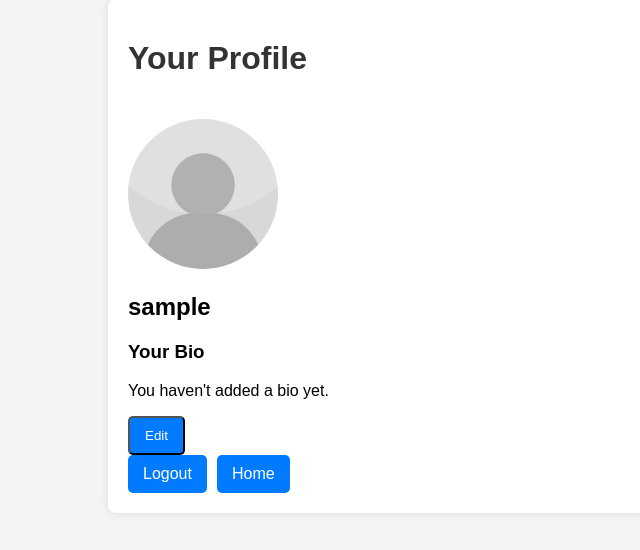
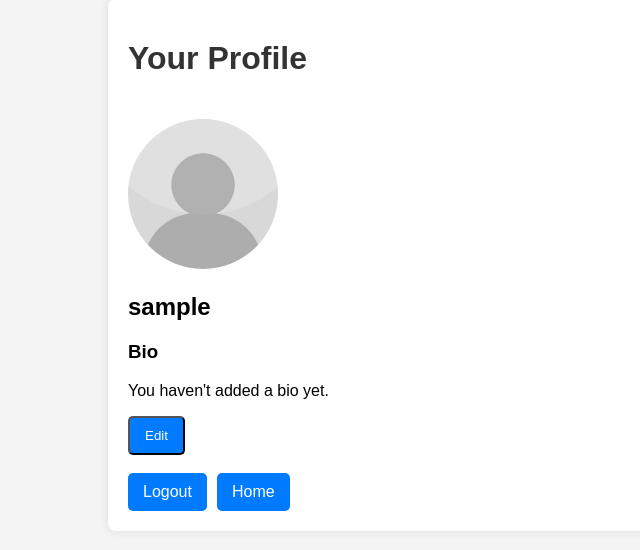
Before and after one commit to SYM-Hacks/CalgaryHacks2025, a Django app: page /profile/ in a window 1280 px wide. Shown: the part 21-571 px from the top of the page, without its empty margins (0-640 px from the left). Run offline with Django 5.2, Linux system fonts and the light colour scheme; the visitor is signed in with stand-in values (Sample User, id 1); data comes from the database, SQL or seed files in the repository.

Commit message:
adjust spacing in profile

```diff
--- a/app/forum/templates/forum/profile.html
+++ b/app/forum/templates/forum/profile.html
@@ -53,7 +53,7 @@
         </section>
 
         <section class="bio-section">
-            <h3>Your Bio</h3>
+            <h3>Bio</h3>
 
             <!-- Display Mode -->
             <div id="bio-display" class="bio-display">
@@ -63,6 +63,8 @@
                     <p>You haven't added a bio yet.</p>
                 {% endif %}
                 <button type="button" class="btn" onclick="toggleBioEdit()">Edit</button>
+                <br>
+                <br>
             </div>
 
             <!-- Edit Mode -->
```
